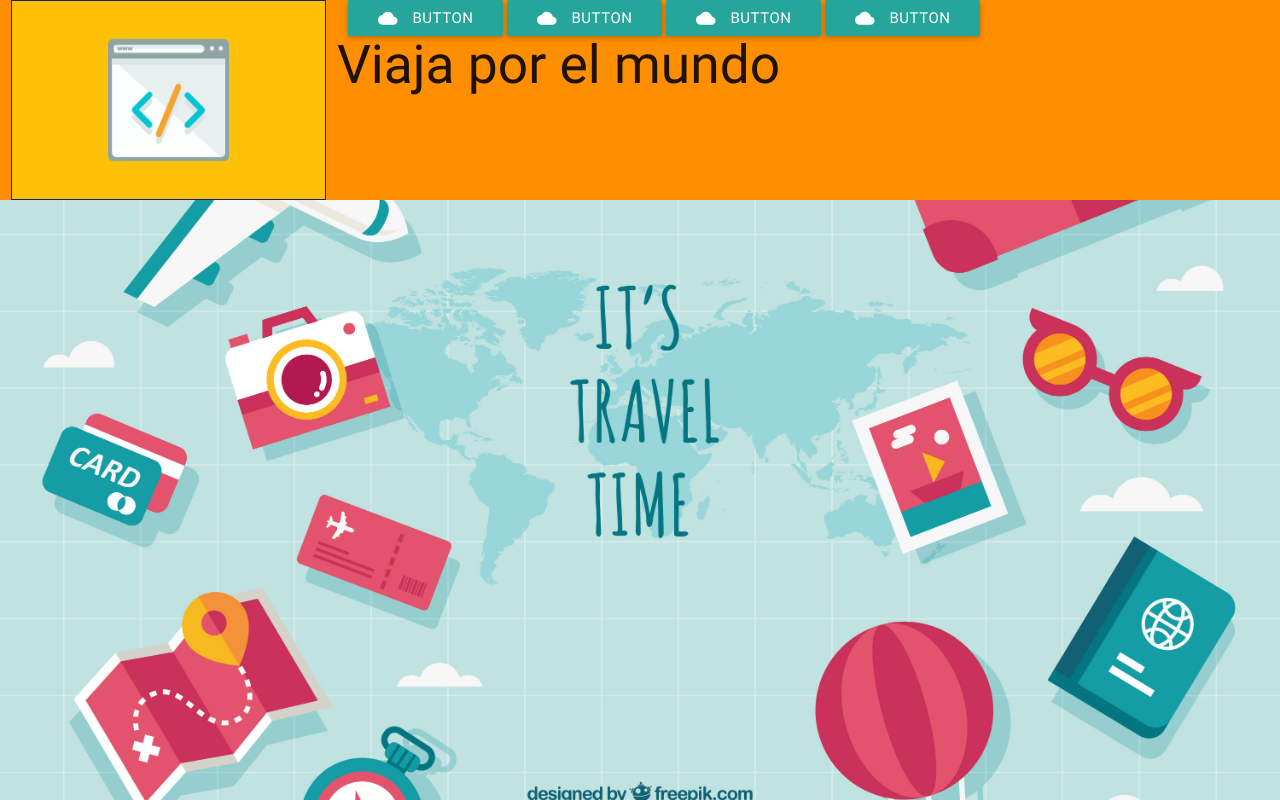
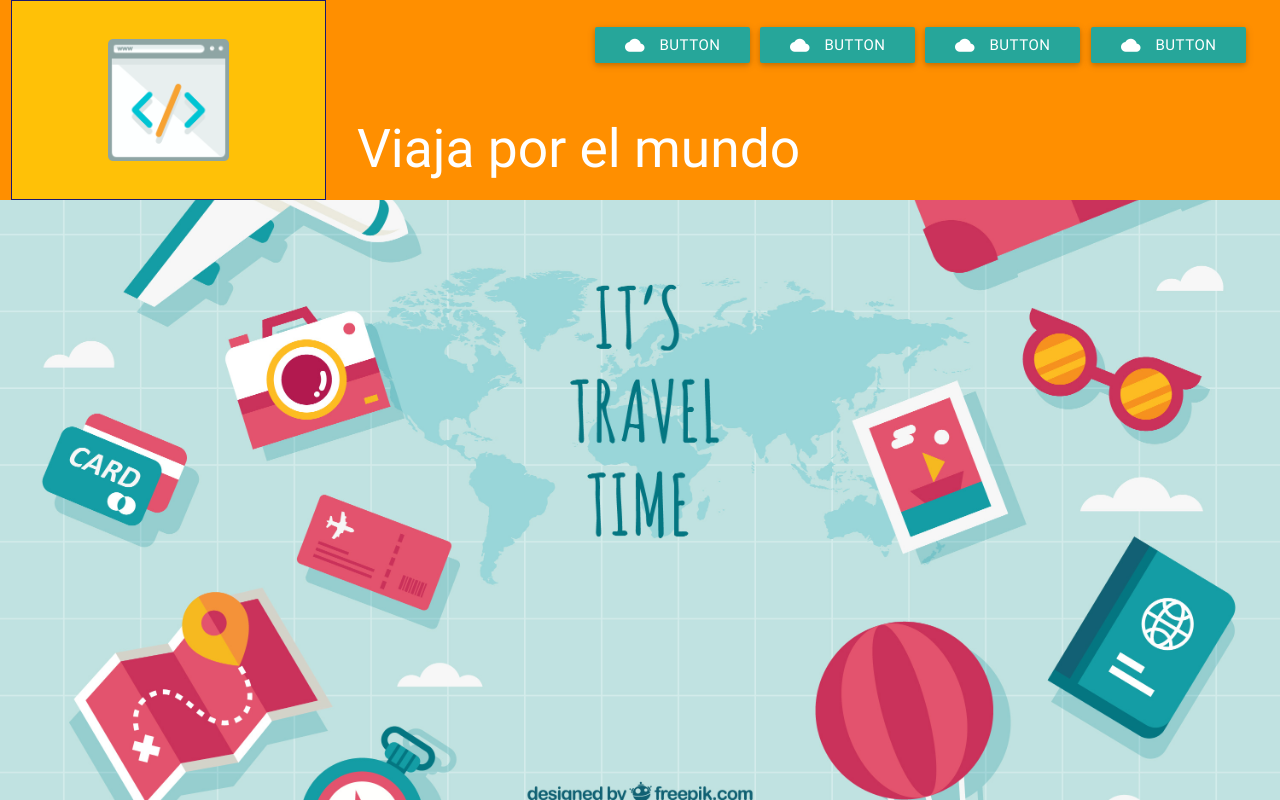
Before and after one commit to jjfique/final3, a plain HTML site: page blog de turismo/index.html in a window 1280 px wide. Drawn offline with nearby package versions, Linux system fonts and the light colour scheme.

Commit message:
menu y logo
menu y logo

```diff
--- a/blog de turismo/css/estilos.css
+++ b/blog de turismo/css/estilos.css
@@ -18,3 +18,13 @@ background-repeat: no-repeat;
   justify-content: center;
 
 }
+.lema{
+  margin-left: 20px !important;
+  margin-top: 120px !important;
+  color: white;
+}
+
+.btn-distancia{
+margin-left: 10px !important;
+margin-top: 3% !important;
+}
--- a/blog de turismo/index.html
+++ b/blog de turismo/index.html
@@ -15,17 +15,17 @@
   <div class="row">
     <!--barra de menu y logo -->
     <header class="m12 col amber darken-3 barra-superior" >
-      <div class="m3 col amber darken-5 barra-logo ">
+      <div class="m3 col amber darken-5 barra-logo  ">
         <img src="img/browser.png" alt="ShareUrCode" class="logo "   />
       </div>
       <div class="m9 col ">
-        <div class=" m12 col  barra-menu ">
-          <a class="waves-effect waves-light btn"><i class="material-icons left">cloud</i>button</a>
-          <a class="waves-effect waves-light btn"><i class="material-icons left">cloud</i>button</a>
-          <a class="waves-effect waves-light btn"><i class="material-icons left">cloud</i>button</a>
-          <a class="waves-effect waves-light btn"><i class="material-icons left">cloud</i>button</a>
+        <div class=" m12 col  barra-menu">
+          <a class="waves-effect waves-light btn right btn-distancia"><i class="material-icons left">cloud</i>button</a>
+          <a class="waves-effect waves-light btn right btn-distancia"><i class="material-icons left">cloud</i>button</a>
+          <a class="waves-effect waves-light btn right btn-distancia"><i class="material-icons left">cloud</i>button</a>
+          <a class="waves-effect waves-light btn right btn-distancia"><i class="material-icons left">cloud</i>button</a>
         </div>
-        <div class="">
+        <div class="m12 lema">
           <h2>Viaja por el mundo </h2>
         </div>
 
```
